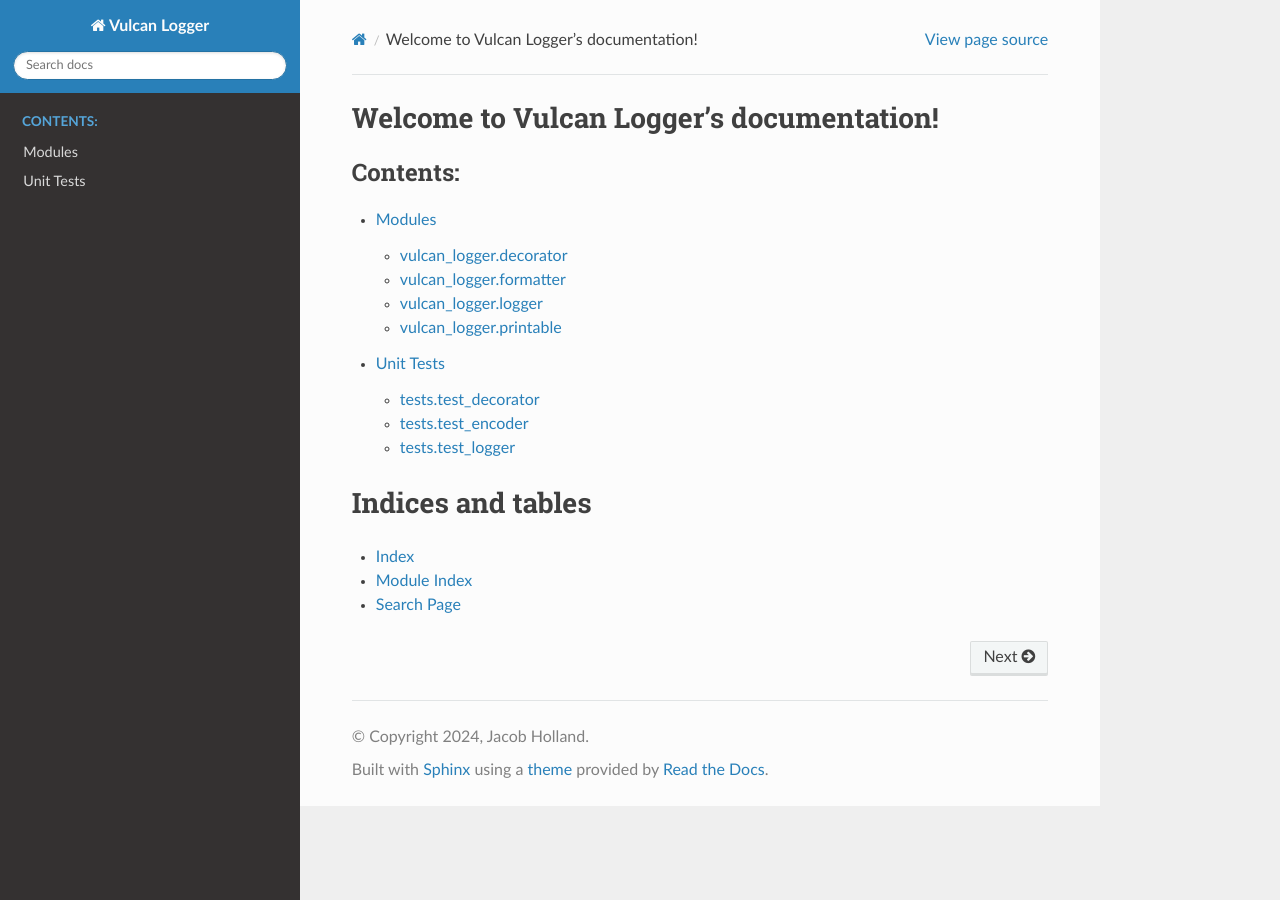
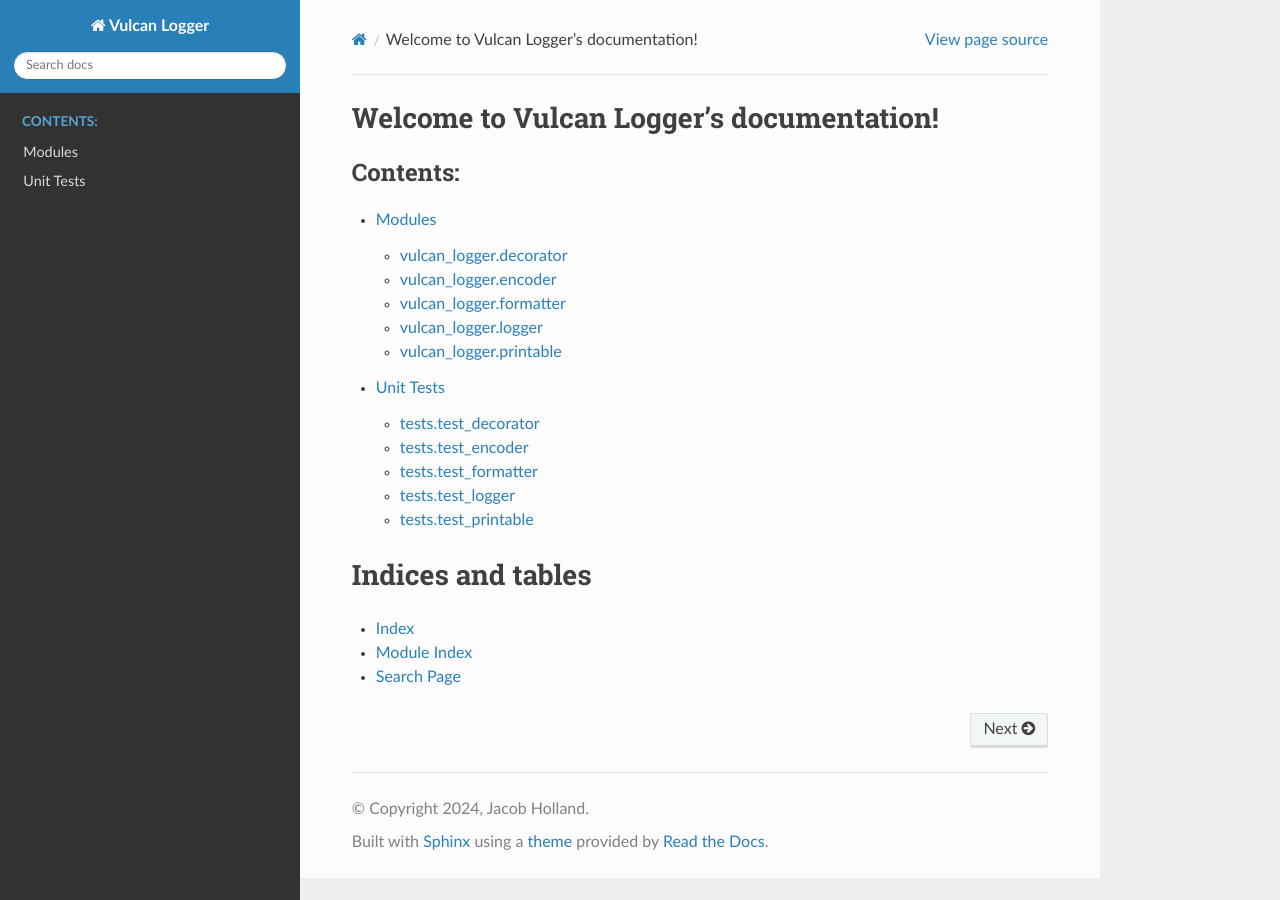
Before and after one commit to nodadyoushutup/vulcan-utils, a Sphinx documentation site: the page built from docs/source/index.rst, in a window 1280 px wide. Built offline with Sphinx 7.4.7 and the Read the Docs theme 2.0.0, drawn with Linux system fonts in a browser that asks for light colours.

Commit message:
VLOG-39 [FIX] Unit test and encoder RTD

```diff
--- a/docs/source/tests.rst
+++ b/docs/source/tests.rst
@@ -16,9 +16,25 @@ tests.test_encoder
    :show-inheritance:
 
 
+tests.test_formatter
+====================
+.. automodule:: tests.test_formatter
+   :members:
+   :undoc-members:
+   :show-inheritance:
+
+
 tests.test_logger
 ====================
 .. automodule:: tests.test_logger
    :members:
    :undoc-members:
    :show-inheritance:
+
+
+tests.test_printable
+====================
+.. automodule:: tests.test_printable
+   :members:
+   :undoc-members:
+   :show-inheritance:
--- a/docs/source/vulcan_logger.rst
+++ b/docs/source/vulcan_logger.rst
@@ -3,6 +3,14 @@
 vulcan_logger.decorator
 =======================
 .. automodule:: vulcan_logger.decorator
+   :members:
+   :undoc-members:
+   :show-inheritance:
+
+
+vulcan_logger.encoder
+=======================
+.. automodule:: vulcan_logger.encoder
    :members:
    :undoc-members:
    :show-inheritance:
```
